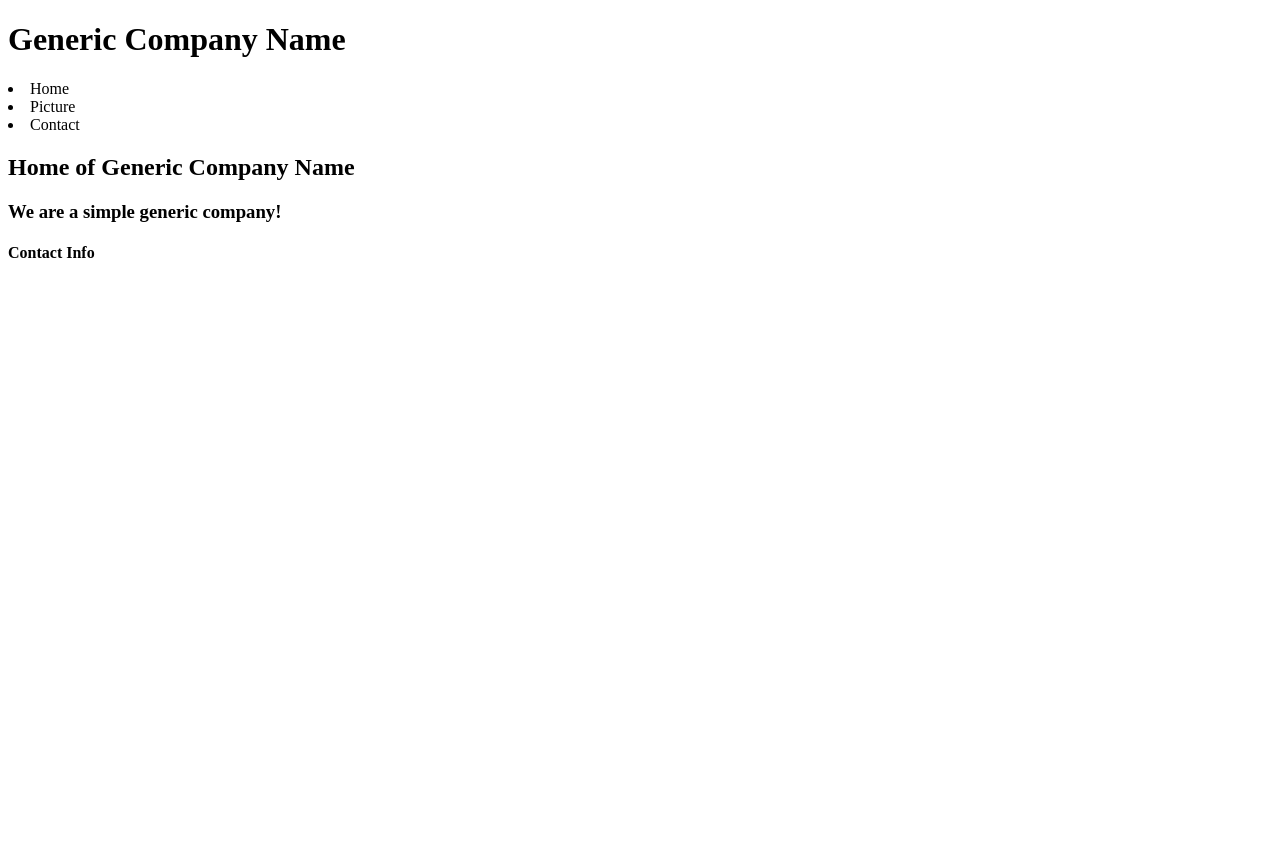
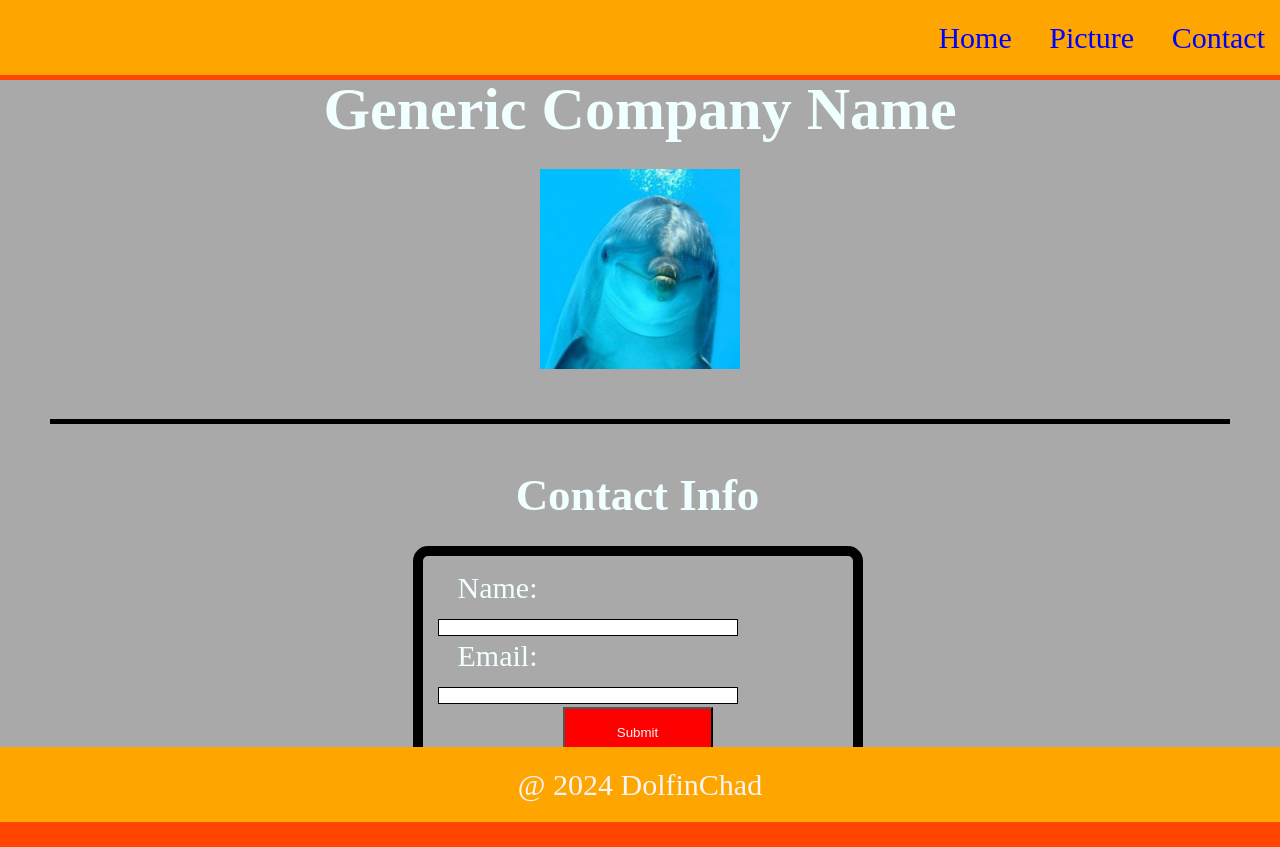
Before and after one commit to KBoothe617/mini-project1, a plain HTML site: page index.html in a window 1280 px wide. Before the commit the page ends 800 px from the top, so only its background shows below. Drawn offline with Linux system fonts and the light colour scheme.

Commit message:
Add files via upload

```diff
--- a/assets/style.css
+++ b/assets/style.css
@@ -0,0 +1,111 @@
+* {
+    margin: 0;
+    padding: 0;
+}
+
+body {
+    position: relative;
+    font-family:'Times New Roman', Times, serif;
+    font-size: 30px;
+    background-color: darkgrey;
+    color: azure;
+}
+
+h1,
+h2 {
+    margin: 25px;
+}
+
+main {
+    padding: 50px;
+}
+
+li {
+    display: inline;
+    padding: 15px;
+    text-decoration: wavy;
+}
+
+a {
+    text-decoration: dotted;
+    color: blue;
+}
+
+header,
+footer {
+    height: 75px;
+    width: 100%;
+    line-height: 75px;
+    background-color: orange;
+}
+
+header {
+    position: fixed;
+    border-bottom: 5px solid orangered;
+}
+
+footer {
+    position: absolute;
+    margin-top: 0;
+    bottom: 0;
+    border-bottom: 25px solid orangered;
+    color: whitesmoke;
+}
+
+figure {
+    margin-bottom: 50px;
+  }
+
+  img {
+    display: block;
+    margin: 20px auto;
+    height: 200px;
+    width: 200px;
+  }
+
+  section {
+    margin-bottom: 0;
+    padding: 20px 10px 15px 5px;
+    border-top: 5px solid black;
+    background-color: darkgrey;
+  }
+
+  form {
+    margin: 0 auto;
+    width: 400px;
+    padding: 15px;
+    border: 10px solid black;
+    border-radius: 15px;
+  }
+
+  label {
+    display: inline-block;
+    width: 100px;
+  }
+
+  input,
+  textarea {
+    box-sizing: border-box;
+    width: 300px;
+    border: 1px solid black;
+  }
+
+  textarea {
+    vertical-align: top;
+    height: 50px;
+  }
+
+  button {
+    height: 50px;
+    width: 150px;
+    background-color: red;
+    color: whitesmoke;
+  }
+
+  .text-center {
+    text-align: center;
+  }
+
+  .text-right {
+    text-align: right;
+  }
--- a/index.html
+++ b/index.html
@@ -1,47 +1,53 @@
 <!DOCTYPE html>
-<html lang = "en-US">
+<html lang="en-US">
 
 <head>
     <meta charset="UTF-8" />
-    <link rel="stylesheet" herf="./assets/style.css" />
+    <meta name="viewport" content="width=device-width, initial-scale=1.0">
+    <link rel="stylesheet" type="text/css" href="./assets/style.css">
     <title>Generic Company Name</title>
 </head>
 
 <body>
     <header>
-        <h1>Generic Company Name</h1>
-        <nav>
-            <u1>
-                <li>
-                    <a herf="#NavBar">Home</a>
-                </li>
-
-                <li>
-                    <a herf="#NavBar">Picture</a>
-                </li>
-
-                <li>
-                    <a herf="#contact">Contact</a>
-                </li>
-            </u1>
+        <nav class="text-right">
+            <ul>
+                <li><a href="#NavBar">Home</a></li>
+                <li><a href="#NavBar">Picture</a></li>
+                <li><a href="#contact">Contact</a></li>
+            </ul>
         </nav>
     </header>
 
     <main>
-        <section id="Home">
-            <h2>Home of Generic Company Name</h2>
-        </section>
+        <h1 class="text-center">Generic Company Name</h1>
 
-        <section id="Picture">
-            <h3>We are a simple generic company!</h3>
-            <figure></figure>
-        </section>
+        <figure>
+            <img src="./assets/img/dolfin.jpg" alt="DolfinBoy">
+        </figure>
 
-        <section id="Contact">
-            <h4>Contact Info</h4>
+        <section id="contact">
+            <h2 class="text-center">Contact Info</h2>
+            <form>
+                <label class="text-right" for="name">Name:</label>
+                <input type="text" id="name">
+
+                <label class="text-right" for="email">Email:</label>
+                <input type="text" id="email">
+
+                <div class="text-center">
+                    <button type="submit">Submit</button>
+                </div>
+            </form>
         </section>
     </main>
+
+    <footer class="text-center">
+        @ 2024 DolfinChad
+    </footer>
 
 </body>
 
 </html>
+
+</html>
```
Also changed, not shown: assets/img/dolfin.jpg (added).
